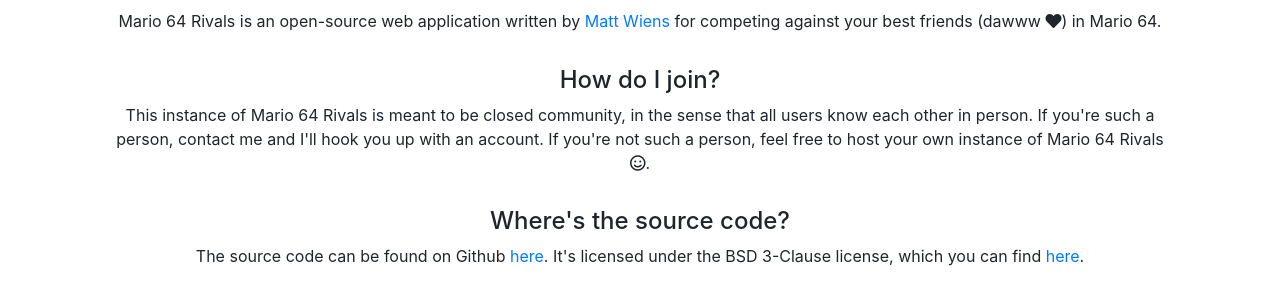
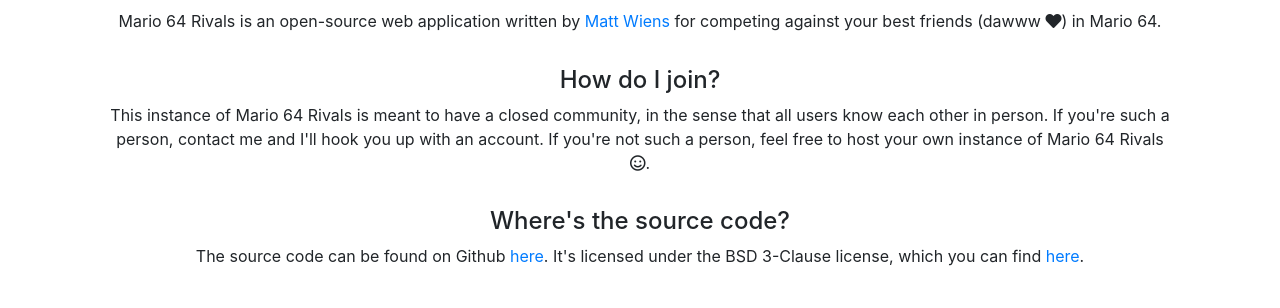
Before and after one commit to mwiens91/mario-64-rivals, a Django app: page /about/ in a window 1280 px wide. Shown: the part 544-852 px from the top of the page. Run offline with Django 3.2, Linux system fonts and the light colour scheme; some libraries are stand-ins or nearby versions.

Commit message:
Fix a typo in the about page

```diff
--- a/leaderboards/templates/leaderboards/about.html
+++ b/leaderboards/templates/leaderboards/about.html
@@ -20,7 +20,7 @@
 
 		<h4 class="about-page-heading">How do I join?</h4>
 
-		<p>This instance of Mario 64 Rivals is meant to be closed community, in the sense that all users know each other in person. If you're such a person, contact me and I'll hook you up with an account. If you're not such a person, feel free to host your own instance of Mario 64 Rivals <i class="far fa-smile"></i>.</p>
+		<p>This instance of Mario 64 Rivals is meant to have a closed community, in the sense that all users know each other in person. If you're such a person, contact me and I'll hook you up with an account. If you're not such a person, feel free to host your own instance of Mario 64 Rivals <i class="far fa-smile"></i>.</p>
 
 		<h4 class="about-page-heading">Where's the source code?</h4>
 
```
